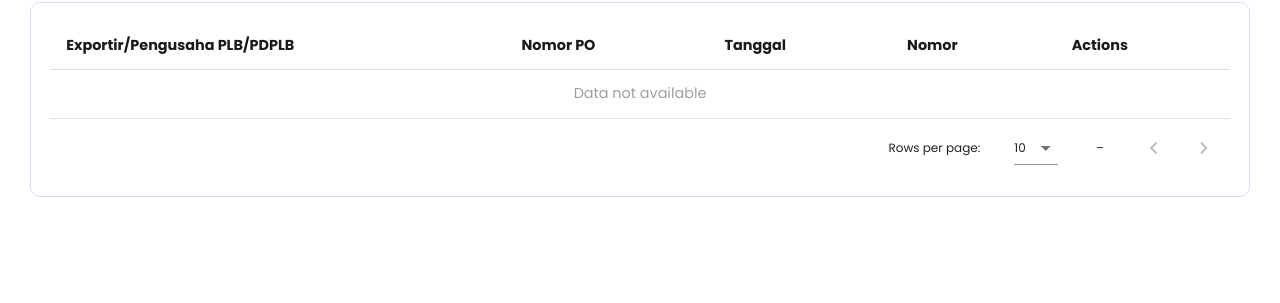
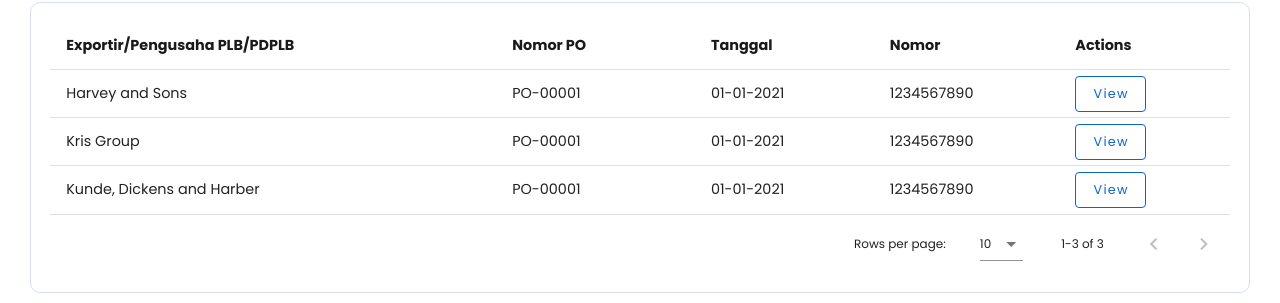
Before and after one commit to IT-inventory-organization/bc-new, a Vue app: page /approval-request in a window 1280 px wide. Shown: the part 214-517 px from the top of the page. Built offline with nearby package versions, Linux system fonts and the light colour scheme; no server answers; sample sign-in values are in the browser's storage.

Commit message:
[Create] - approval page

```diff
--- a/src/assets/styles/index.scss
+++ b/src/assets/styles/index.scss
@@ -48,6 +48,13 @@ body {
   border-radius: 5px;
   width: fit-content;
 
+  &-rounded {
+    border-radius: 44px !important;
+    width: 120px;
+    height: 40px;
+    padding: 4px, 8px, 4px, 12px;
+  }
+
   &__fw {
     width: 100% !important;
   }
@@ -60,6 +67,11 @@ body {
       color: #1a1a1a;
     }
   }
+  &__dark-green {
+    border: 1px solid #3CB774;
+    background-color: white;
+    color: #3CB774;
+  }
   &__green {
     background-color: #2ed477;
     color: white;
@@ -67,6 +79,11 @@ body {
   &__blue {
     background-color: #0c66cf;
     color: white;
+  }
+  &__orange {
+    border: 1px solid #F27B61;
+    background-color: white;
+    color: #F27B61;
   }
 }
 // End Button
--- /dev/null
+++ b/src/store/approval.js
@@ -0,0 +1,37 @@
+const approval = {
+  state: {
+    reports: {
+      data: [
+        {
+          nomor: 1234567890,
+          exportir: "Harvey and Sons",
+          nomor_po: "PO-00001",
+          tanggal: "01-01-2021",
+        },
+        {
+          nomor: 1234567890,
+          exportir: "Kris Group",
+          nomor_po: "PO-00001",
+          tanggal: "01-01-2021",
+        },
+        {
+          nomor: 1234567890,
+          exportir: "Kunde, Dickens and Harber",
+          nomor_po: "PO-00001",
+          tanggal: "01-01-2021",
+        },
+      ],
+    },
+    optionsTableReports: {
+      page: 1,
+      itemsPerPage: 10,
+      search: "",
+    },
+
+  },
+  mutations: {
+  },
+  actions: {},
+};
+
+export default approval;
--- a/src/store/index.js
+++ b/src/store/index.js
@@ -4,6 +4,7 @@ import user from "@/store/user";
 import plb from "@/store/plb";
 import inventory from "@/store/inventory";
 import masterUser from "@/store/masterUser";
+import approval from "@/store/approval";
 
 Vue.use(Vuex);
 
@@ -12,6 +13,7 @@ export default new Vuex.Store({
     user,
     plb,
     inventory,
-    masterUser
+    masterUser,
+    approval
   },
 });
--- a/src/views/Approval/index.vue
+++ b/src/views/Approval/index.vue
@@ -10,6 +10,9 @@
     <div class="it-inventory-box mt-2">
       <v-data-table
         :headers="headers"
+        :items="reports.data"
+        :options.sync="optionsTableReports"
+        :server-items-length="reports.data_size"
         no-data-text="Data not available"
         no-results-text="Data not available"
         class="it-inventory-simple-table"
@@ -18,26 +21,9 @@
           {{ props.index + 1 }}
         </template>
         <template v-slot:[`item.action`]>
-          <v-menu offset-y>
-            <template v-slot:activator="{ on, attrs }">
-              <v-btn class="it-inventory-actions-btn" outlined v-bind="attrs" v-on="on">
-                Actions
-                <v-icon right> mdi-chevron-down </v-icon>
-              </v-btn>
-            </template>
-
-            <v-list class="it-inventory-actions-list">
-              <v-list-item @click="handleViewApproval">
-                <v-list-item-title>
-                  <Icon
-                    icon="fluent:apps-list-detail-20-regular"
-                    class="v-icon--left it-inventory-action-list__icon"
-                  />
-                  View
-                </v-list-item-title>
-              </v-list-item>
-            </v-list>
-          </v-menu>
+          <v-btn class="it-inventory-actions-btn" outlined @click="handleViewApproval">
+            View
+          </v-btn>
         </template>
       </v-data-table>
     </div>
@@ -82,11 +68,23 @@ export default {
       deep: true,
     },
   },
-  computed: {},
+  computed: {
+    reports() {
+      return this.$store.state.approval.reports;
+    },
+    optionsTableReports: {
+      get() {
+        return this.$store.state.approval.optionsTableReports;
+      },
+      set(val) {
+        this.$store.commit("SET_OPTIONS_TABLE_REPORTS", val);
+      },
+    },
+  },
   methods: {
     handleViewApproval() {
       this.$router.push({ name: 'ApprovalReview' });
-    },
+    }
   },
 };
 </script>
--- a/src/views/Approval/review.vue
+++ b/src/views/Approval/review.vue
@@ -1,11 +1,28 @@
 <template>
   <div>
     <v-row no-gutters align="center">
-      <v-col cols="11" md="">
-        <div class="font-weight-bold">Approval Request</div>
+      <div @click="back">
+        <v-icon right>
+          mdi-chevron-left
+        </v-icon>
+      </div>
+      <v-col cols="9" md="">
+        <h2 class="font-weight-bold">Approval Reviews</h2>
+      </v-col>
+      <v-col cols="1" class="mr-3">
+        <button
+          class="it-inventory-btn-rounded it-inventory-btn__fw it-inventory-btn__dark-green"
+          @click="cancel"
+        >
+          Disetujui
+        </button>
+      </v-col>
+      <v-col cols="1">
+        <button class="it-inventory-btn-rounded it-inventory-btn__fw it-inventory-btn__orange" @click="save">
+          Perbaikan
+        </button>
       </v-col>
     </v-row>
-
   </div>
 </template>
 
@@ -26,6 +43,11 @@ export default {
     },
   },
   computed: {},
+  methods: {
+    back() {
+      this.$router.push({ name: "ApprovalRequest" })
+    }
+  }
 };
 </script>
 
--- a/src/views/User/create.vue
+++ b/src/views/User/create.vue
@@ -54,8 +54,9 @@
                 :items="roles"
                 label="Role"
                 dense
+                append-icon="mdi-chevron-down"
+                outlined
                 solo
-                outlined
               ></v-select>
             </v-col>
           </v-row>
@@ -92,6 +93,7 @@
               <v-select
                 :items="status"
                 label="Status"
+                append-icon="mdi-chevron-down"
                 dense
                 solo
                 outlined
@@ -146,7 +148,7 @@ export default {
   data() {
     return {
       roles: ["PLB", "BC"],
-      status: ["Active", "InActive"]
+      status: ["Active", "Inactive"]
     };
   },
   watch: {
@@ -184,7 +186,7 @@ export default {
 };
 </script>
 
-<style lang="scss" scoped>
+<style lang="scss">
 .user {
   &-create {
     margin-top: 2rem;
```
